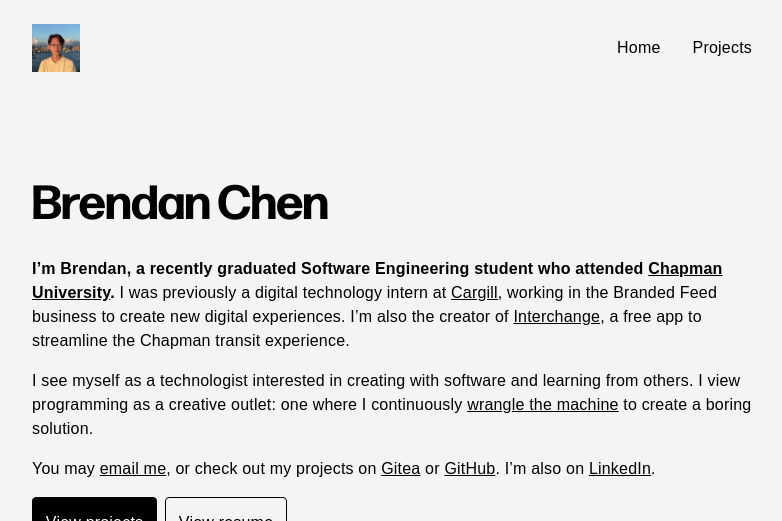
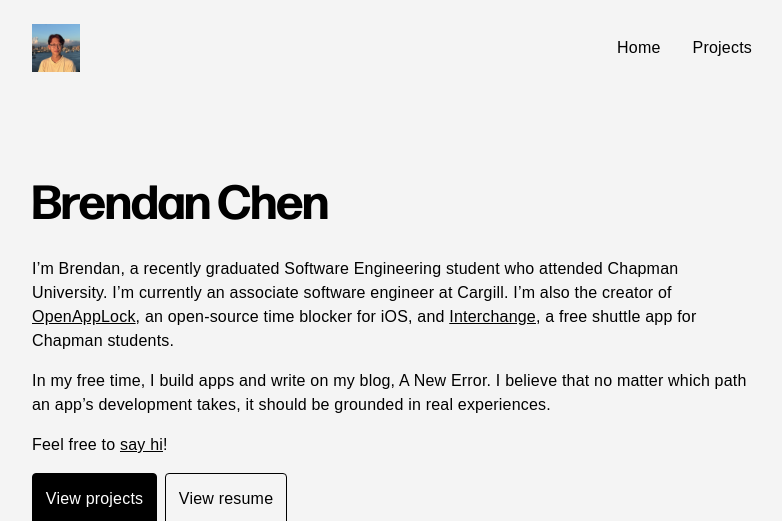
Before and after one commit to brendan-ch/brendan-ch.github.io, a Jekyll site: the page built from index.md, in a window 1280 px wide, cut to the strip 0-521 px from the top of the page. Shown: the whole strip, without its empty margins (248-1030 px from the left). Built offline with Jekyll 4.4.1, drawn with Linux system fonts in a browser that asks for light colours; some web fonts are replaced.

Commit message:
Update about

```diff
--- a/index.md
+++ b/index.md
@@ -6,11 +6,11 @@ isIndexPage: 1
 
 # Brendan Chen
 
-**I'm Brendan, a recently graduated Software Engineering student who attended [Chapman University](https://chapman.edu/).** I was previously a digital technology intern at [Cargill](https://cargill.com), working in the Branded Feed business to create new digital experiences. I'm also the creator of [Interchange](https://interchange.bchen.dev), a free app to streamline the Chapman transit experience.
+I'm Brendan, a recently graduated Software Engineering student who attended Chapman University. I'm currently an associate software engineer at Cargill. I'm also the creator of [OpenAppLock](https://github.com/brendan-ch/OpenAppLock), an open-source time blocker for iOS, and [Interchange](https://interchange.bchen.dev), a free shuttle app for Chapman students.
 
-I see myself as a technologist interested in creating with software and learning from others. I view programming as a creative outlet: one where I continuously [wrangle the machine](https://blog.jsbarretto.com/post/on-llms) to create a boring solution.
+In my free time, I build apps and write on my blog, A New Error. I believe that no matter which path an app's development takes, it should be grounded in real experiences.
 
-You may [email me](mailto:me@bchen.dev), or check out my projects on [Gitea](https://gitea.bchen.dev/brendan) or [GitHub](https://github.com/brendan-ch). I’m also on [LinkedIn](https://linkedin.com/in/brendan-ch).
+Feel free to [say hi](mailto:brendan@bchen.dev)!
 
 <div class="horizontal-wrapper">
     <a class="primary-action" href="/projects">View projects</a>
```
